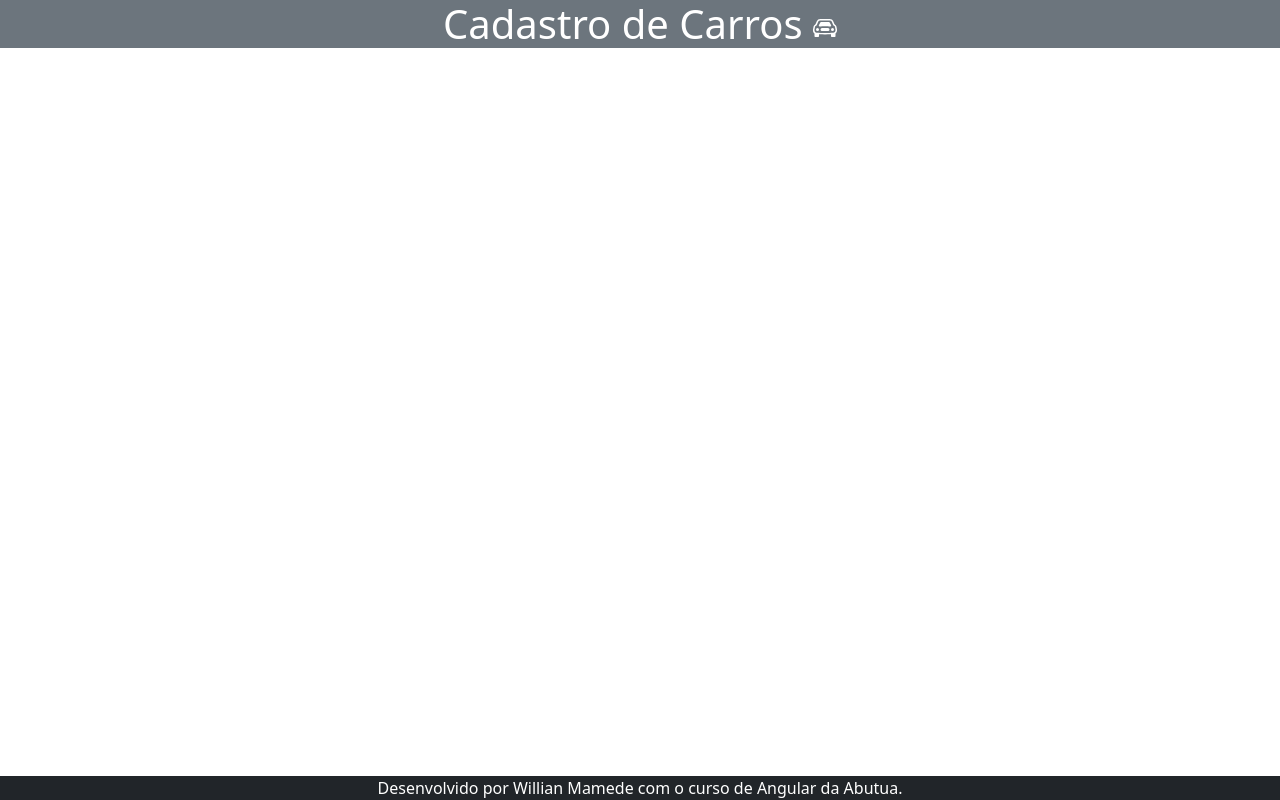
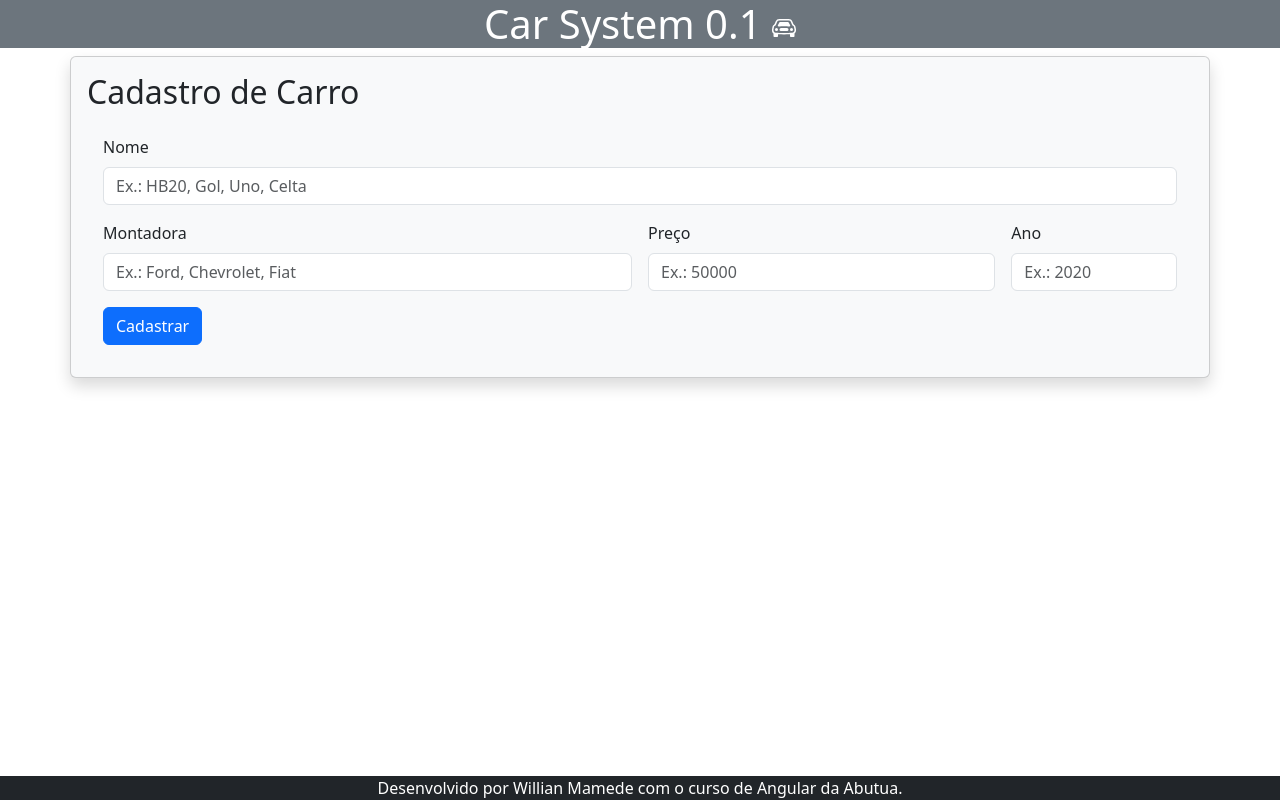
Before and after one commit to willian-uiu/Cadastro-de-carro, an Angular app in the folder cadastro-Carro/: page / in a window 1280 px wide. Built offline with nearby package versions, Linux system fonts and the light colour scheme.

Commit message:
Closes #3 - Forms setado

```diff
--- a/cadastro-Carro/src/app/app.html
+++ b/cadastro-Carro/src/app/app.html
@@ -1,2 +1,3 @@
 <app-header></app-header>
+<app-carro-formulario></app-carro-formulario>
 <app-footer></app-footer>
--- /dev/null
+++ b/cadastro-Carro/src/app/components/carro-formulario/carro-formulario.html
@@ -0,0 +1,32 @@
+<div class="container card shadow p-3 mb-5 bg-body-tertiary rounded">
+    <h2 class="card-title">Cadastro de Carro</h2>
+
+    <form #formBook="ngForm" class="row g-3 card-body">
+
+        <div class="col-md-12">
+            <label for="nome" class="form-label">Nome</label>
+            <input type="text" id="nome" name="nome" class="form-control" placeholder="Ex.: HB20, Gol, Uno, Celta" required />
+        </div>
+
+
+        <div class="col-md-6">
+            <label for="montadora" class="form-label">Montadora</label>
+            <input type="text" id="montadora" name="montadora" class="form-control"
+                placeholder="Ex.: Ford, Chevrolet, Fiat" required />
+        </div>
+
+        <div class="col-md-4">
+            <label for="preço" class="form-label">Preço</label>
+            <input type="number" id="preço" name="preço" class="form-control" placeholder="Ex.: 50000" required />
+        </div>
+
+        <div class="col-md-2">
+            <label for="ano" class="form-label">Ano</label>
+            <input type="number" id="ano" name="ano" class="form-control" placeholder="Ex.: 2020" required />
+        </div>
+
+        <div class="col-12">
+            <button type="submit" class="btn btn-primary" [disabled]="formBook.invalid" >Cadastrar</button>
+        </div>
+    </form>
+</div>
--- a/cadastro-Carro/src/app/components/header/header.ts
+++ b/cadastro-Carro/src/app/components/header/header.ts
@@ -7,5 +7,5 @@ import { Component } from '@angular/core';
   styleUrl: './header.css',
 })
 export class Header {
-  titulo = 'Cadastro de Carros';
+  titulo = 'Car System 0.1';
 }
```
Also changed, not shown: cadastro-Carro/src/app/app.ts (+8 -1 lines), cadastro-Carro/src/app/components/carro-formulario/carro-formulario.ts (added, +12 -0 lines), cadastro-Carro/src/app/components/carro-formulario/carro-formulario.css (added), 1 other file (tests, documents, lock files or other folders).
